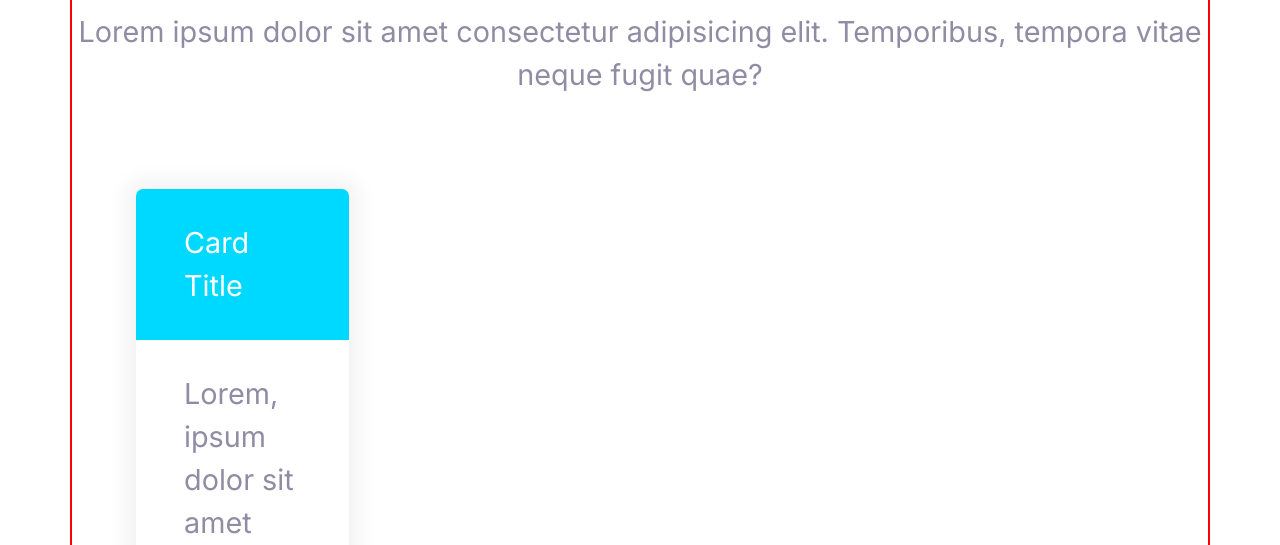
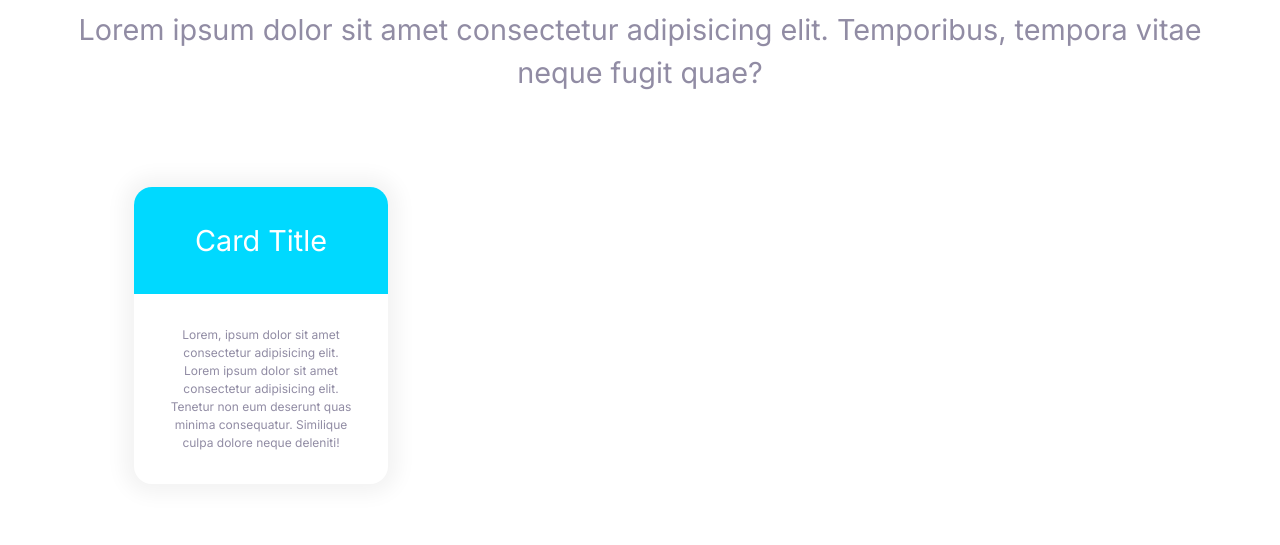
Before and after one commit to philiphbk/moshify, a plain HTML site: page index.html in a window 1280 px wide. Shown: the part 104-649 px from the top of the page. Drawn offline with Linux system fonts and the light colour scheme.

```diff
--- a/css/styles.css
+++ b/css/styles.css
@@ -296,15 +296,28 @@
 }
 
 /* Cards */
+.card__main {
+  padding: 4rem;
+  width: 382px;
+}
+
 .card {
-  border-radius: 7px;
   box-shadow: 0px 0px 20px 10px #f3f3f3;
   overflow: hidden;
+  border-radius: 20px;
 }
 
 .card__header,
 .card__body {
-  padding: 2rem 3rem;
+  padding: 2rem;
+  text-align: center;
+}
+
+.card__body {
+  font-size: 12px;
+}
+.card--secondary {
+  border-radius: 18px;
 }
 
 .card--primary .card__header {
@@ -320,6 +333,12 @@
 .card--secondary .badge--secondary {
   background: #02cdf1;
 }
+
+/* @media screen and (min-width: 375px) {
+  .card__body {
+    font-size: 0.5rem;
+  }
+} */
 
 /* Plans */
 .plan__name {
@@ -532,7 +551,6 @@
 .block {
   --padding-vertical: 6rem;
   padding: --padding-vertical 2rem;
-  border: 2px solid red;
 }
 
 .block__header {
--- a/index.html
+++ b/index.html
@@ -23,11 +23,11 @@
           tempora vitae neque fugit quae?
         </p>
       </header>
-      <div style="width: 30%; padding: 4rem">
+      <div class="card__main">
         <div class="card card--secondary">
           <header class="card__header">Card Title</header>
           <div class="card__body">
-            Lorem, ipsum dolor sit amet consectetur adipisicing elit.
+            Lorem, ipsum dolor sit amet consectetur adipisicing elit. Lorem ipsum dolor sit amet consectetur adipisicing elit. Tenetur non eum deserunt quas minima consequatur. Similique culpa dolore neque deleniti!
           </div>
         </div>
       </div>
```
Also changed, not shown: components/card.html (+2 -4 lines).
